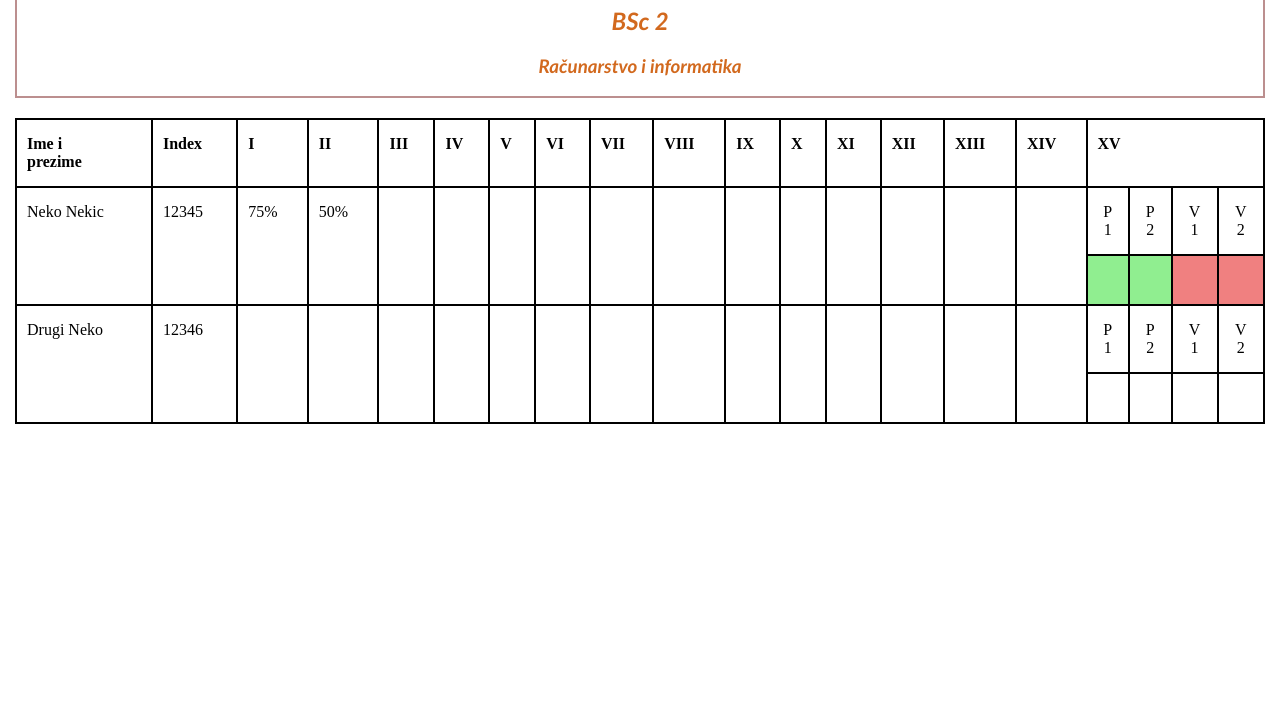
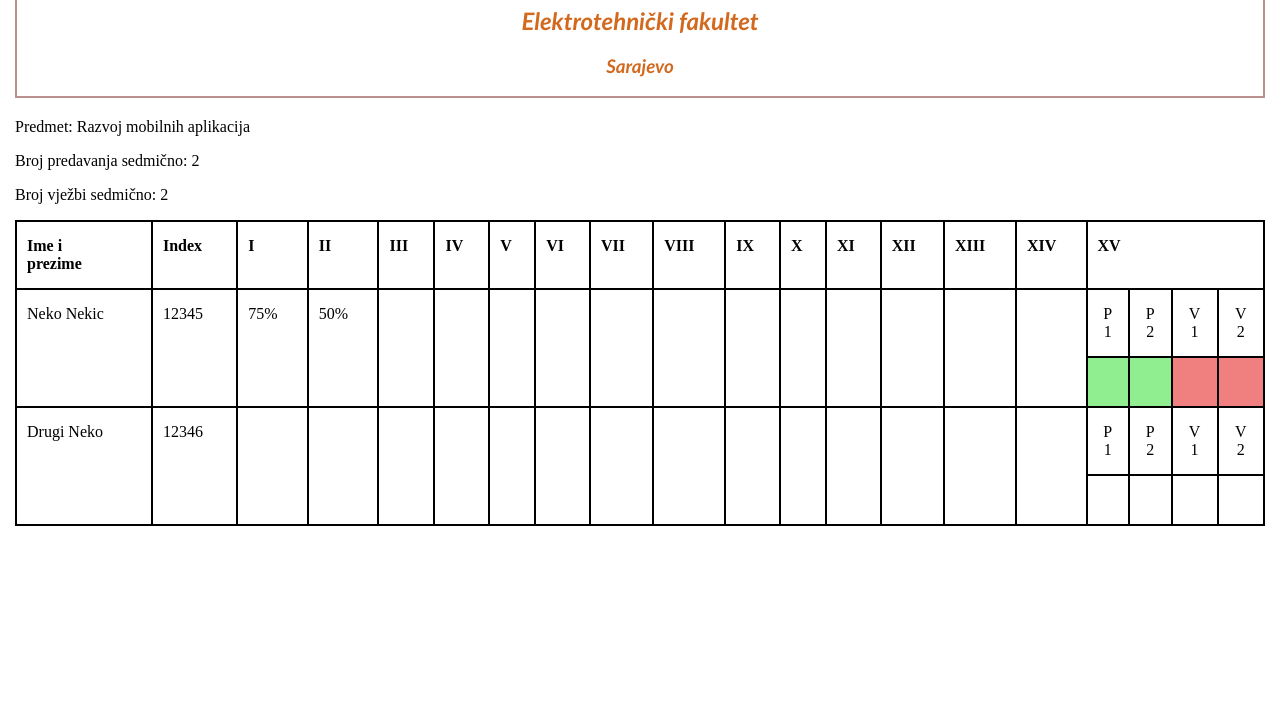
Before and after one commit to PetrovicArmin/aws-attendance-frontend, a plain HTML site: page html/prisustvo.html in a window 1280 px wide. Shown: the part 93-800 px from the top of the page. Drawn offline with Linux system fonts and the light colour scheme.

Commit message:
Refaktoring metoda i dodavanje imena predmeta na stranicu!

```diff
--- a/html/prisustvo.html
+++ b/html/prisustvo.html
@@ -10,9 +10,9 @@
 <body>
 
     <div class="predmet_info">
-        <h1>P1</h1>
-        <h2>BSc 2</h2>
-        <h3>Računarstvo i informatika</h3>
+        <h1>Prisustvo na predmetu</h1>
+        <h2>Elektrotehnički fakultet</h2>
+        <h3>Sarajevo</h3>
     </div>
 
 
--- a/scripts/TabelaPrisustvo.js
+++ b/scripts/TabelaPrisustvo.js
@@ -13,7 +13,7 @@ const StrukturirajPrisustva = (podaci) => {
     return nizStudenata;
 }
 
-const KreirajTabelu = (divRef, podaci, trenutnaSedmica) => {
+const KreirajTabelu = (podaci, trenutnaSedmica) => {
     //konstante potrebne za lakši rad
     const sedmiceTekstualno = [0, "I", "II", "III", "IV", "V", "VI", "VII", "VIII", "IX", "X", "XI", "XII", "XIII", "XIV", "XV"];
     const brVjezbi = podaci.brojVjezbiSedmicno;
@@ -22,13 +22,7 @@ const KreirajTabelu = (divRef, podaci, trenutnaSedmica) => {
     const zadnjaSedmica = Math.max(...studenti.map(stud => Math.max(...stud.prisustva.map(pris => pris.sedmica))));
     let redoviSadrzaj = [''];
     let html = "";
-    divRef.innerHTML = "";
     let tabela = document.createElement('table');
-
-    if (!validirajPodatke(podaci)) {
-        divRef.innerHTML = `<br><br><h1 style="text-align: center;"> Podaci o prisustvu nisu validni! </h1>\n`;
-        return;
-    }
 
     //popunjavanje zaglavlja tabele
     redoviSadrzaj[0] = `<th>Ime i <br> prezime</th> \n <th>Index</th> \n`;
@@ -108,15 +102,36 @@ const KreirajTabelu = (divRef, podaci, trenutnaSedmica) => {
 
     html += `<col style="width:${postotakSirine}%;">`;
     tabela.innerHTML = html;
-    divRef.appendChild(tabela);
+    return tabela;
+}
+
+const PopuniDiv = (div, tabela, predmet, predavanja, vjezbe) => {
+    const predmetElement = document.createElement('p');
+    predmetElement.appendChild(document.createTextNode(`Predmet: ${predmet}`));
+
+    const predavanjaElement = document.createElement('p');
+    predavanjaElement.appendChild(document.createTextNode(`Broj predavanja sedmično: ${predavanja}`));
+
+    const vjezbeElement = document.createElement('p');
+    vjezbeElement.appendChild(document.createTextNode(`Broj vježbi sedmično: ${vjezbe}`));
+
+    div.appendChild(predmetElement);
+    div.appendChild(predavanjaElement);
+    div.appendChild(vjezbeElement);
+    div.appendChild(tabela);
+
+    return div;
 }
 
 
 let TabelaPrisustvo = function (divRef, podaci) {
     let trenutnaSedmica = podaci.prisustva[podaci.prisustva.length - 1].sedmica;
 
-    //inicijalno pokazujemo podatke za posljednju sedmicu
-    KreirajTabelu(divRef, podaci, trenutnaSedmica);
+    //kreiranje tabele na osnovu podataka
+    const tabela = KreirajTabelu(podaci, trenutnaSedmica);
+
+    //popunjavanje divRef-a sa odgovarajućim sadržajem
+    PopuniDiv(divRef, tabela, podaci.predmet, podaci.brojPredavanjaSedmicno, podaci.brojVjezbiSedmicno);
 
     //implementacija metoda
     let sljedecaSedmica = function () {
```
